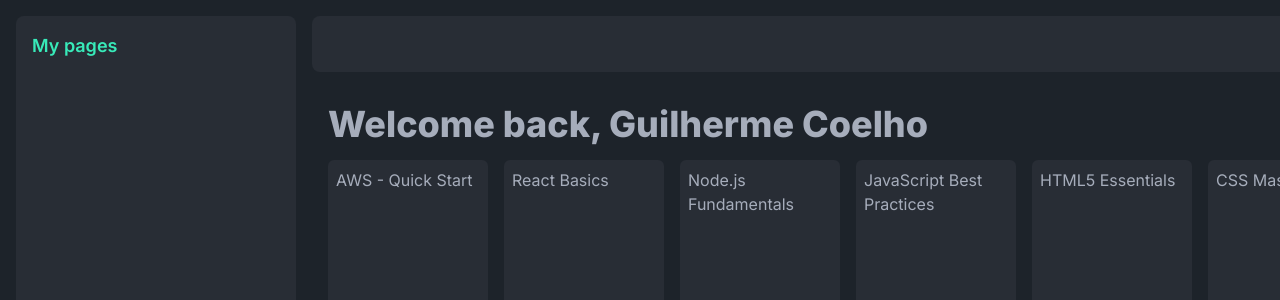
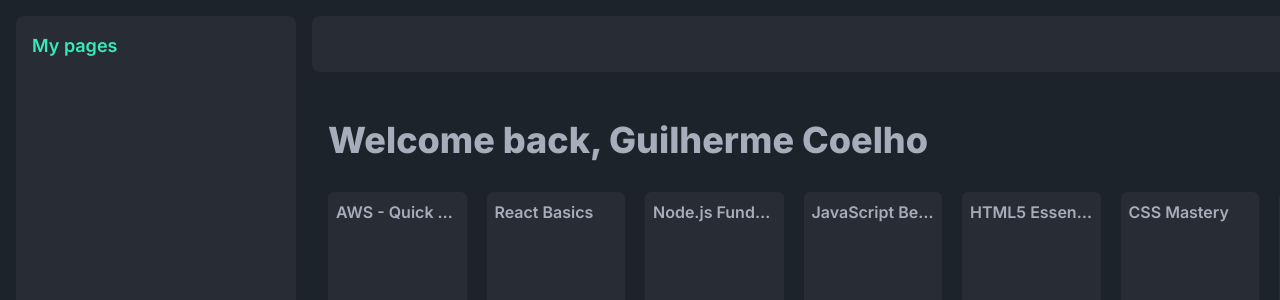
Before and after one commit to guicoelhodev/take-note, a Next.js app: page /auth/home in a window 1280 px wide. Shown: the top 300 px of the page. Built offline with nearby package versions, Linux system fonts and the light colour scheme.

Commit message:
feat: add carousel for page list on homepage

```diff
--- a/package.json
+++ b/package.json
@@ -11,7 +11,8 @@
   "dependencies": {
     "next": "14.2.3",
     "react": "^18",
-    "react-dom": "^18"
+    "react-dom": "^18",
+    "swiper": "^11.1.3"
   },
   "devDependencies": {
     "@tailwindcss/typography": "^0.5.13",
--- a/src/app/auth/home/page.tsx
+++ b/src/app/auth/home/page.tsx
@@ -19,7 +19,7 @@
 export default function Home() {
   return (
     <div className='h-full flex flex-col p-4 gap-4'>
-      <article className="prose">
+      <article className="prose my-4">
         <h1>Welcome back, Guilherme Coelho</h1>
       </article>
 
--- a/src/app/layout.tsx
+++ b/src/app/layout.tsx
@@ -1,6 +1,7 @@
 import type { Metadata } from "next";
 import { Inter } from "next/font/google";
 import "./globals.css";
+import 'swiper/css';
 
 const inter = Inter({ subsets: ["latin"] });
 
--- a/src/components/page/Home/PageList.tsx
+++ b/src/components/page/Home/PageList.tsx
@@ -1,21 +1,37 @@
 'use client';
 
 import { TPageLink } from '@/app/auth/home/page';
-import Link from 'next/link';
-import { Children, FC, MutableRefObject, useRef } from 'react';
+import { Children, FC } from 'react';
+import { Swiper, SwiperSlide } from 'swiper/react';
+import { Pagination } from 'swiper/modules';
+import { useRouter } from 'next/navigation';
 
 type TPageList = {
   list: TPageLink[]
 };
 
 export const PageList: FC<TPageList> = (props) => {
+  const router = useRouter();
   return (
-    <ul className="w-full flex gap-4 overflow-x-auto">
+    <Swiper
+      className="mySwiper w-full flex gap-4 overflow-x-auto"
+      slidesPerView={8}
+      spaceBetween={20}
+      pagination={{
+        clickable: true,
+      }}
+      modules={[Pagination]}
+    >
       {Children.toArray(props.list.map(page => (
-        <Link href={page.href} className="p-2 rounded-md bg-secondary aspect-square w-40 h-40">
-          {page.name}
-        </Link>
+
+        <SwiperSlide
+          className='bg-secondary aspect-square w-40 h-40 p-2 rounded-md flex cursor-pointer'
+          onClick={() => router.push(page.href)}
+          title={page.name}
+        >
+          <p className='font-semibold truncate'>{page.name}</p>
+        </SwiperSlide>
       )))}
-    </ul>
+    </Swiper>
   );
 };
```
Also changed, not shown: 1 other file (tests, documents, lock files or other folders).
